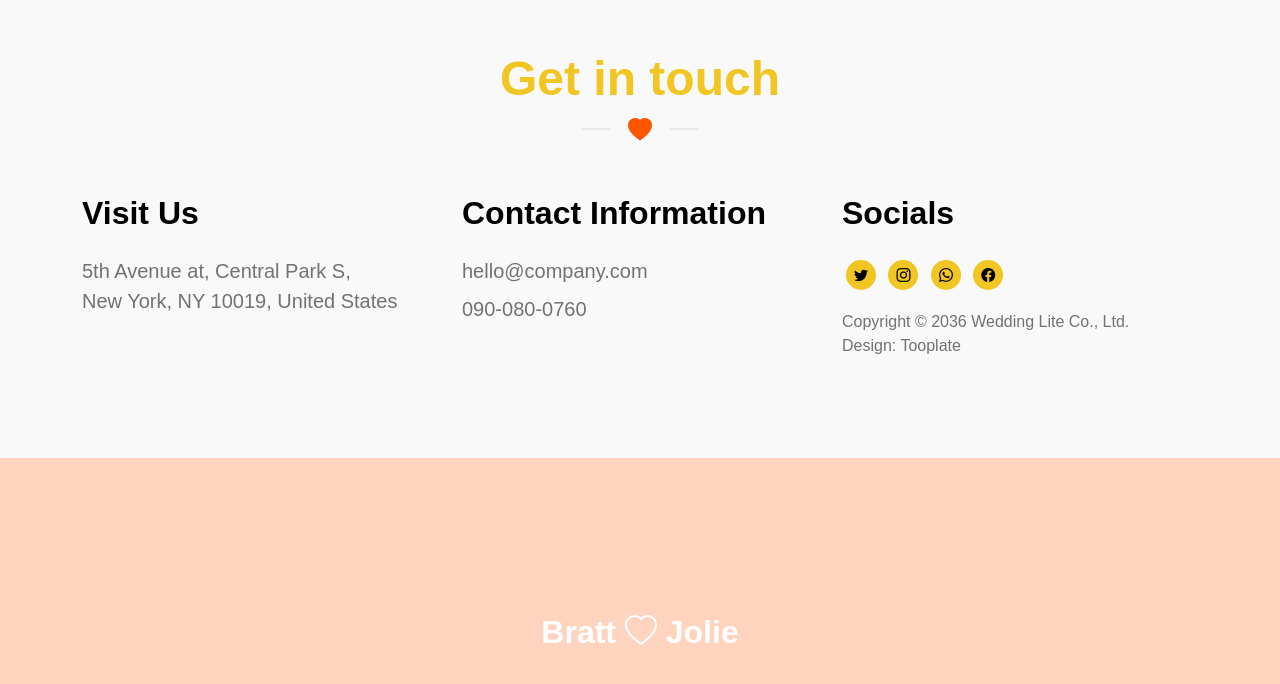
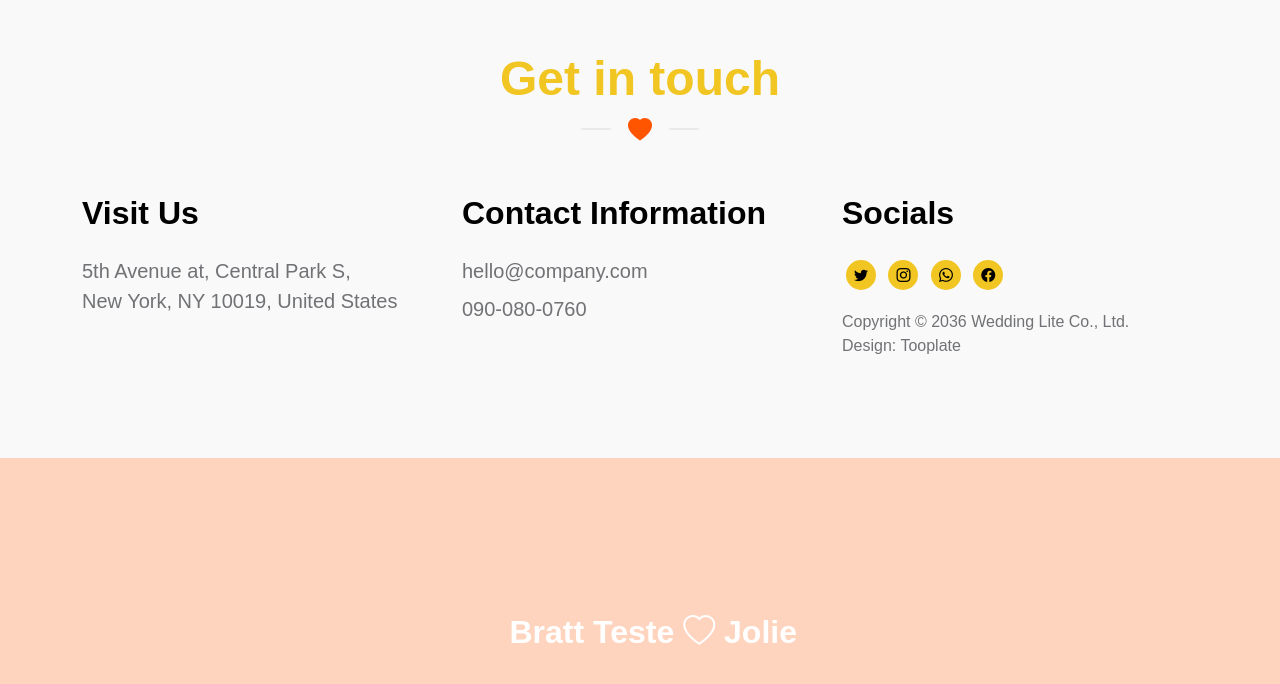
Before and after one commit to JonathanMart/Eduardo-Dani, a plain HTML site: page index.html in a window 1280 px wide. Shown: the part 5994-6678 px from the top of the page. Drawn offline with Linux system fonts and the light colour scheme; a web font is replaced by a local one.

Commit message:
Teste Commit

```diff
--- a/index.html
+++ b/index.html
@@ -639,7 +639,7 @@ Free Bootstrap 5 HTML Template
 
                     <div class="col-lg-3 col-12 mx-auto">
                         <a href="index.html" class="navbar-brand mx-auto mx-lg-0">
-                            <span>Bratt</span>
+                            <span>Bratt   Teste</span>
                             <i class="bi-heart brand-icon"></i>
                             <span>Jolie</span>
                         </a>
```
